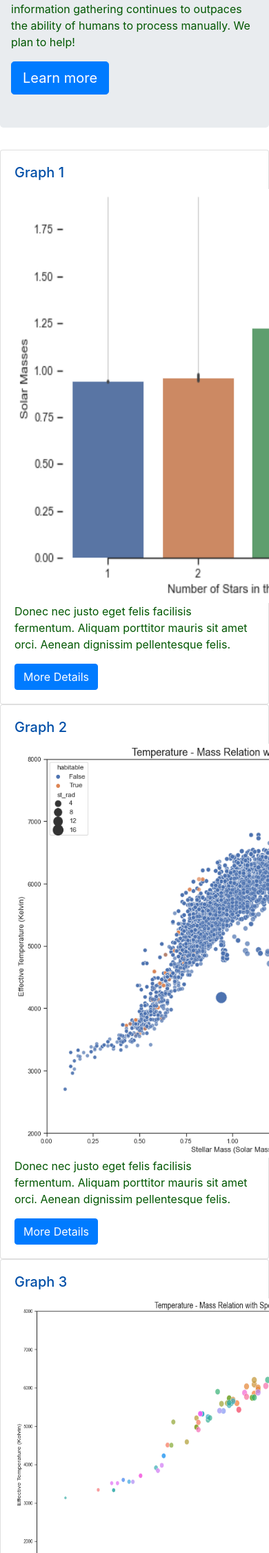
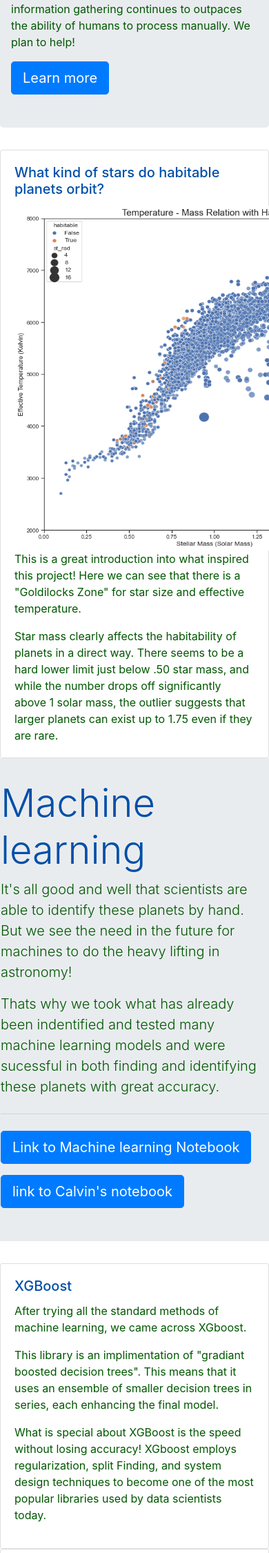
Before and after one commit to tmsteph/exoplanet-star-analysis, a Flask app: page / in a window 390 px wide; the page is wider, and only the part inside the window is pictured. Shown: the part 614-2865 px from the top of that part at 69% size. Run offline with Flask 2, Linux system fonts and the light colour scheme; some libraries are stand-ins or nearby versions.

Commit message:
Website first draft ready

```diff
--- a/web-app/static/style.css
+++ b/web-app/static/style.css
@@ -9,6 +9,9 @@ nav {
 }
 
 img {
-	width: 600px;
-	height: 600px;
+	width: 550px;
+	height: 500px;
 }
+.row{margin-right: -15px;
+	margin-left: -15px;
+}
--- a/web-app/templates/index.html
+++ b/web-app/templates/index.html
@@ -4,7 +4,7 @@
   <meta charset="UTF-8">
   <meta http-equiv="X-UA-Compatible" content="IE=edge">
   <meta name="viewport" content="width=device-width, initial-scale=1.0">
-  <title>Document</title>
+  <title>Exoplanet Star Analysis</title>
 
 
   <!-- import Boostrap  -->
@@ -16,6 +16,7 @@
 
 </head>
 <body>
+
   <!-- Start Navbar -->
   <nav class="navbar navbar-expand-lg navbar-light bg-light">
     <a class="navbar-brand" href="#">Navbar</a>
@@ -72,52 +73,146 @@
 
 <!--2x2 columns for graphs -->
 <div class="row">
-  <div class="col-sm-6">
+  <div class="col-lg-12">
     <div class="card">
       <div class="card-body">
-        <h5 class="card-title">Graph 1</h5>
-        <img src="/static/img/star_mass_in_system.png">
-        <p class="card-text">Donec nec justo eget felis facilisis fermentum. Aliquam porttitor mauris sit amet orci. Aenean dignissim pellentesque felis.</p>
-        <a href="#" class="btn btn-primary">More Details</a>
+        <h5 class="card-title">What kind of stars do habitable planets orbit? </h5>
+        <img src="/static/img/temp_mass_habitability.png">
+        <p class="card-text">This is a great introduction into what inspired this project! Here we can see that there is a "Goldilocks Zone" for star size and effective temperature.</p>
+        <p class="card-text">Star mass clearly affects the habitability of planets in a direct way. There seems to be a hard lower limit just below .50 star mass, and while the number drops off significantly above 1 solar mass, the outlier suggests that larger planets can exist up to 1.75 even if they are rare.</p>
       </div>
     </div>
   </div>
 
-  <div class="col-sm-6">
+
+  <div class="jumbotron">
+  <h1 class="display-4">Machine learning </h1>
+  <p class="lead">It's all good and well that scientists are able to identify these planets by hand. But we see the need in the future for machines to do the heavy lifting in astronomy!</p>
+  <p class="lead"> Thats why we took what has already been indentified and tested many machine learning models and were sucessful in both finding and identifying these planets with great accuracy.</p>
+
+  <hr class="my-4">
+
+  <p class="lead">
+    <a class="btn btn-primary btn-lg" href="https://github.com/tmsteph/exoplanet-star-analysis/blob/main/exoplanets-analysis.ipynb" role="button">Link to Machine learning Notebook</a>
+  </p>
+
+  <p class="lead">
+    <a class="btn btn-primary btn-lg" href="https://github.com/tmsteph/exoplanet-star-analysis" role="button">link to Calvin's notebook</a>
+  </p>
+
+  </div>
+<!-- End second Jumbotron-->
+
+
+  <div class="col-lg-12">
     <div class="card">
       <div class="card-body">
-        <h5 class="card-title">Graph 2</h5>
-        <img src="/static/img/temp_mass_habitability.png">
-        <p class="card-text">Donec nec justo eget felis facilisis fermentum. Aliquam porttitor mauris sit amet orci. Aenean dignissim pellentesque felis.</p>
-        <a href="#" class="btn btn-primary">More Details</a>
+        <h5 class="card-title">XGBoost</h5>
+        <p class="card-text"> After trying all the standard methods of machine learning, we came across XGboost. </p>
+        <p>This library is an implimentation of "gradiant boosted decision trees". This means that it uses an ensemble of smaller decision trees in series, each enhancing the final model. </p>
+        <p>What is special about XGBoost is the speed without losing accuracy! XGboost employs regularization, split Finding, and system design techniques to become one of the most popular libraries used by data scientists today.</p>
+      </div>
+    </div>
+
+
+
+<div class="row">
+  <div class="col-lg-12">
+    <div class="card">
+      <div class="card-body">
+        <h1 class="card-title">Star Analysis</h1>
+        <p class="card-text">After we used machine learning to find and identify these planets, we used that information to do further analysis with traditional data science methods. </p>
       </div>
     </div>
   </div>
 </div>
 
-<div class="row">
-  <div class="col-sm-6">
+<div class = "row">
+  <div class="col-lg-6">
     <div class="card">
       <div class="card-body">
-        <h5 class="card-title">Graph 3</h5>
-        <img src="/static/img/temp_mass_spectral_class.png">
-        <p class="card-text">Donec nec justo eget felis facilisis fermentum. Aliquam porttitor mauris sit amet orci. Aenean dignissim pellentesque felis.</p>
-        <a href="#" class="btn btn-primary">More Details</a>
+        <h5 class="card-title">Planets in System per Distance from Earth</h5>
+        <img src="/static/img/planets_per_system_distance.png">
+        <p class="card-text">Star systems tend to have more planets the further away they are! There are close systems with many planets. but they are more rare.</p>
       </div>
     </div>
   </div>
 
-  <div class="col-sm-6">
+  <div class="col-lg-6">
     <div class="card">
       <div class="card-body">
-        <h5 class="card-title">Graph 4</h5>
-        <img src="/static/img/planets_per_system_distance.png">
-        <p class="card-text">Donec nec justo eget felis facilisis fermentum. Aliquam porttitor mauris sit amet orci. Aenean dignissim pellentesque felis.</p>
-        <a href="#" class="btn btn-primary">More Detals</a>
+        <h5 class="card-title">Average Solar Mass by Number of Stars in System</h5>
+        <img src="/static/img/star_mass_in_system.png">
+        <p class="card-text">As more stars gather together, the more massive they tend to be!</p>
+      </div>
+    </div>
+    </div>
+    </div>
+
+
+  <div class = row>
+  <div class="col-lg-12">
+    <div class="card">
+      <div class="card-body">
+        <h5 class="card-title">How does Temperature and Mass relate to Specral Class?</h5>
+        <img src="/static/img/temp_mass_spectral_class.png">
+        <p class="card-text">Our sun is a G-class star. This analysis shows See which stars are sun-like </p>
       </div>
     </div>
   </div>
 </div>
+
+
+<div class="row">
+  <div class="col-lg-6">
+    <div class="card">
+      <div class="card-body">
+        <h5 class="card-title">How does the number of Celestial Bodies Influence Habitability?</h5>
+        <img src="/static/img/habitable_related_to_number_of_bodies.png">
+        <p class="card-text">Steady increase of habitable planets till you get to 2 stars. Binary star system is apex of habitable planets. Habitable systems also tend to have more planets, while more than 3 stars leads to uninhabitable conditions. </p>
+      </div>
+    </div>
+  </div>
+
+  <div class="col-lg-6">
+    <div class="card">
+      <div class="card-body">
+        <h5 class="card-title">How far away are habitable planets?</h5>
+        <img src="/static/img/habitable_planets_related_to_distance.png">
+        <p class="card-text"> Thankfully most habitable systems are closer to us on average than the non habitable! Even better is that the closest have multiple planets in their system. Generally it is better to have more planets nearby for resources, expansion, and astroid protection.</p>
+      </div>
+    </div>
+  </div>
+</div>
+
+<div class = "row">
+  <div class="col-lg-6">
+    <div class="card">
+      <div class="card-body">
+        <h5 class="card-title">How does planet count and star mass relate? </h5>
+        <img src="/static/img/habitability_related_to_stellar_mass.png">
+        <p class="card-text">Slightly smaller stars than the sun tend to be more habitable and more planets leads to more life.  </p>
+      </div>
+    </div>
+  </div>
+</div>
+
+
+<div class = "row">
+  <div class="col-lg-12">
+    <div class="card">
+      <div class="card-body">
+        <h1 class="card-title">Conclusion </h1>
+
+        <p class="card-text">The universe is a infinate plane of exploration. As we search the stars it will be valuable to know where we should concentrate our efforts. Smaller binary systems with multiple planets are the best candidates as we conduct our search.  </p>
+        <p>We have proven through this project that Machine learning can and should be used to assist our efforts in analyzing this huge amount of data</p>
+        <p>XGboost is a hugely usefull library in this field and is currently our best tool using machine learning to analyze the celestial bodies that surround us.</p>
+      </div>
+    </div>
+  </div>
+</div>
+
+
 
 <script src="/static/js/test.js"></script>
 
```
Also changed, not shown: web-app/static/img/habitability_related_to_stellar_mass.png (added), web-app/static/img/habitable_planets_related_to_distance.png (added), web-app/static/img/habitable_related_to_number_of_bodies.png (added).
